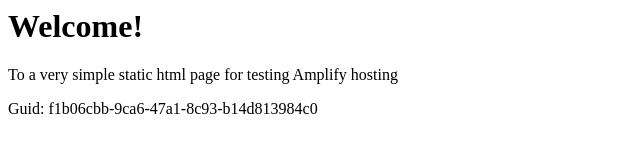
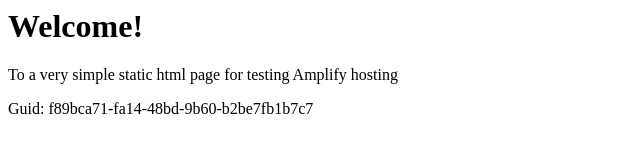
Before and after one commit to aws-aemilia-bah/Github-PR-Commit-Integration-Test-DoNotTouch-GithubWebhookPreviewCanaryTest-v1-preprod-me-south-1, a website: page src/index.html in a window 1280 px wide. Shown: the full height of the page, 0-640 px from the left. Drawn offline with Linux system fonts and the light colour scheme.

Commit message:
commit from integ tests

```diff
--- a/src/index.html
+++ b/src/index.html
@@ -12,6 +12,6 @@
 <body>
     <h1>Welcome!</h1>
     <p>To a very simple static html page for testing Amplify hosting</p>
-    <p>Guid: f1b06cbb-9ca6-47a1-8c93-b14d813984c0</p></body>
+    <p>Guid: f89bca71-fa14-48bd-9b60-b2be7fb1b7c7</p></body>
 
 </html>
```
